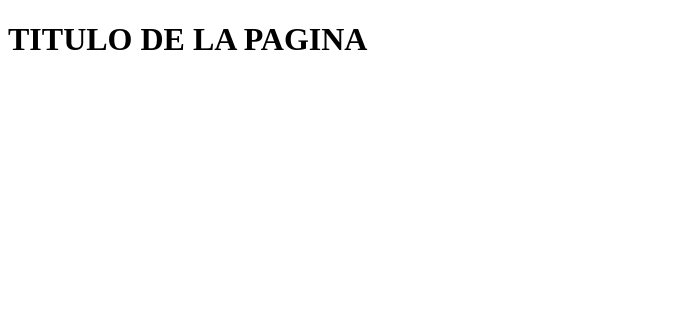
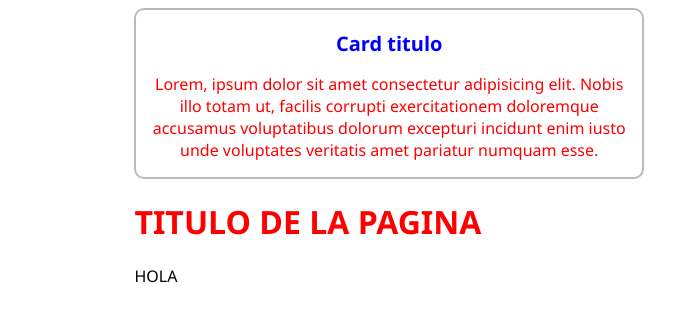
Before and after one commit to ChristianSal/pruebapages.github.io, a plain HTML site: page index.html in a window 1280 px wide. Shown: the whole page, without its empty margins (0-699 px from the left). Drawn offline with Linux system fonts and the light colour scheme.

Commit message:
index css

```diff
--- /dev/null
+++ b/index.css
@@ -0,0 +1,36 @@
+h1{
+    color: red;
+
+}
+
+body{
+    font-family: 'Segoe UI', Tahoma, Geneva, Verdana, sans-serif;
+}
+
+.container{
+    margin-left: 10%;
+    margin-right: 10%;
+}
+
+.card{
+    border-color:rgba(0, 0, 0, 0.272);
+    border-width: 2px;
+    border-style: solid;
+    border-radius: 10px;
+    width: 50%;
+    text-align: center;
+}
+
+.card-title{
+    color: blue;
+    font-size: 20px;
+    font-weight: bolder;
+    padding-top: 20px;
+
+}
+
+.card-body p{
+    color: red;
+    padding-left: 15px;
+    padding-right: 15px;
+}
--- a/index.html
+++ b/index.html
@@ -1,11 +1,27 @@
 <!DOCTYPE html>
 <html lang="es">
+
 <head>
     <meta charset="UTF-8">
     <meta name="viewport" content="width=device-width, initial-scale=1.0">
     <title>Document</title>
+    <link rel="stylesheet" href="index.css">
 </head>
+
 <body>
-    <h1>TITULO DE LA PAGINA</h1>
+    <div class="container">
+        <div class="card">
+            <div class="card-title">Card titulo</div>
+            <div class="card-body">
+                <p>Lorem, ipsum dolor sit amet consectetur adipisicing elit. Nobis illo totam ut, facilis corrupti exercitationem doloremque accusamus voluptatibus dolorum excepturi incidunt enim iusto unde voluptates veritatis amet pariatur numquam esse.</p>
+            </div>
+        </div>
+        <h1 class="row">TITULO DE LA PAGINA</h1>
+        <div class="row">
+            <p>HOLA</p>
+        </div>
+    </div>
+
 </body>
+
 </html>
```
